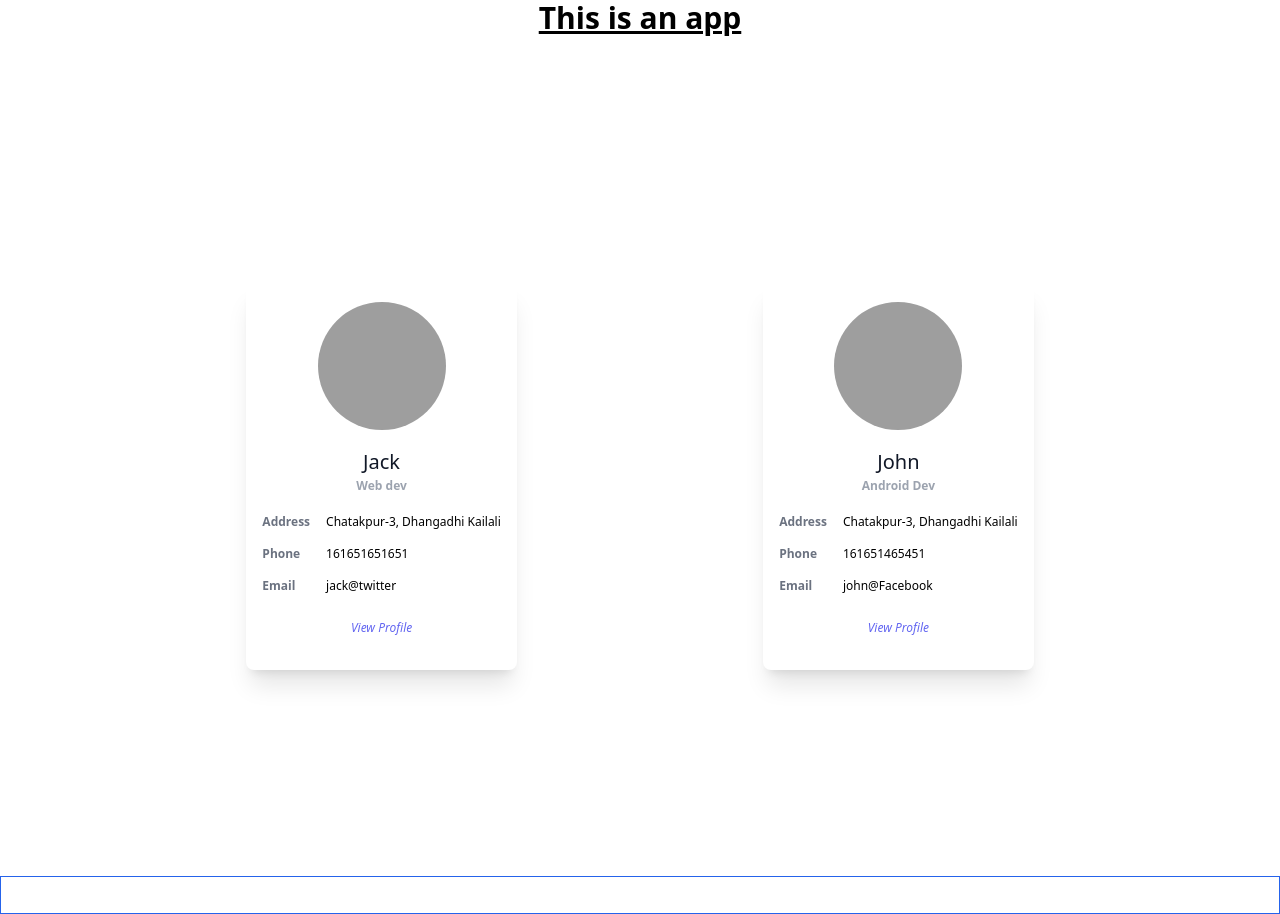
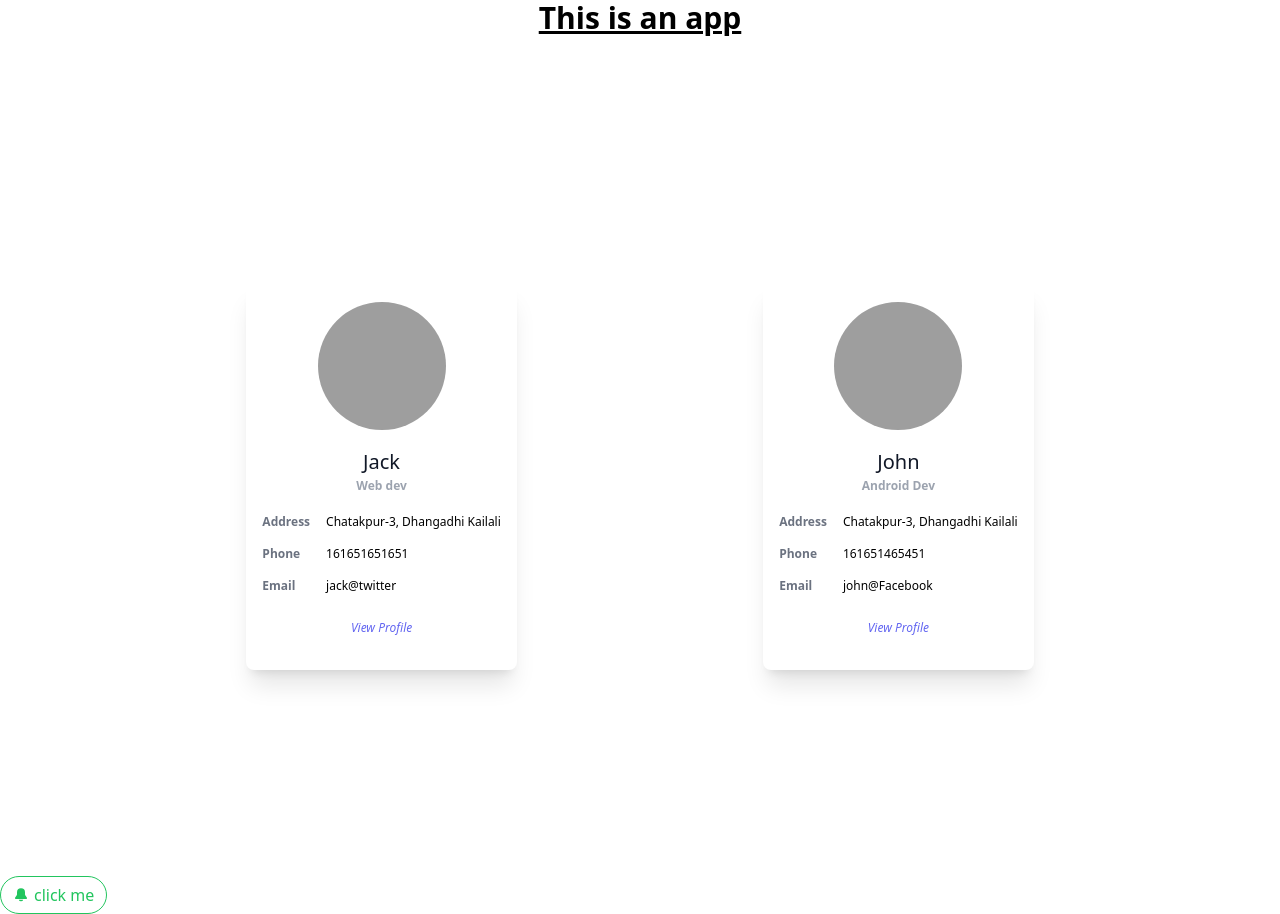
Before and after one commit to siddhantmendhe/MyRRCLibrary, a React (Create React App) app in the folder myrrclibrary/: page / in a window 1280 px wide. Built offline with nearby package versions, Linux system fonts and the light colour scheme; grey boxes are pictures that could not be loaded.

Commit message:
implemented react-icons

```diff
--- a/myrrclibrary/package.json
+++ b/myrrclibrary/package.json
@@ -10,6 +10,7 @@
     "prop-types": "^15.8.1",
     "react": "^18.2.0",
     "react-dom": "^18.2.0",
+    "react-icons": "^4.10.1",
     "react-scripts": "5.0.1",
     "web-vitals": "^2.1.4"
   },
--- a/myrrclibrary/src/App.js
+++ b/myrrclibrary/src/App.js
@@ -1,4 +1,5 @@
 import Button from './Button';
+import { GoBellFill } from "react-icons/go";
 import './index.css'
 import Profilecardapp from './Profilecardapp';
 function App() {
@@ -7,7 +8,7 @@ function App() {
       <h1 className="text-3xl font-bold underline flex justify-center mb-10"> This is an app</h1>
 
      <Profilecardapp/>
-     <Button children="This is a button" primary outline/>
+     <Button  success rounded outline ><GoBellFill />click me</Button>
 
     </div>
   );
--- a/myrrclibrary/src/Button.js
+++ b/myrrclibrary/src/Button.js
@@ -11,12 +11,12 @@ function Button({
 
 
 }){
-    const classes=className('flex justify-center px-3 py-1.5 border',
+    const classes=className('flex items-center px-3 py-1.5 border',
 
     {
-        'border-blue-600 bg-blue-500 text-white':primary,
-        'border-gray-900 bg-gray-900 text-white':secondary,
-        'border-green-500 bg-green-500 text-white':success,
+        'border-blue-600 bg-blue-500 text-black':primary,
+        'border-gray-900 bg-gray-900 text-black':secondary,
+        'border-green-500 bg-green-500 text-black':success,
         'border-yellow-400 bg-yellow-400 text-black':warning,
         'border-red-500 bg-red-500 text-white':danger,
         'rounded-full': rounded,
@@ -30,9 +30,9 @@ function Button({
 
 
     return(
-    <div className={classes}>
-    <button>{children}</button>
-    </div>
+
+    <button className={classes}>{children}</button>
+
     );
 
 
--- a/myrrclibrary/src/index.css
+++ b/myrrclibrary/src/index.css
@@ -1,3 +1,7 @@
 @tailwind base;
 @tailwind components;
 @tailwind utilities;
+
+button>svg{
+    margin-right:5px;
+}
```
Also changed, not shown: 1 other file (tests, documents, lock files or other folders).
